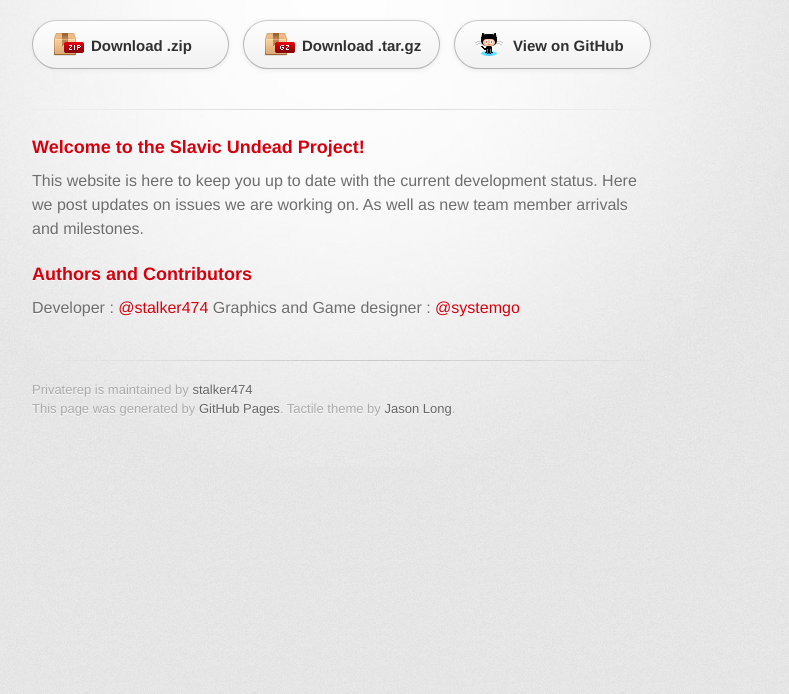
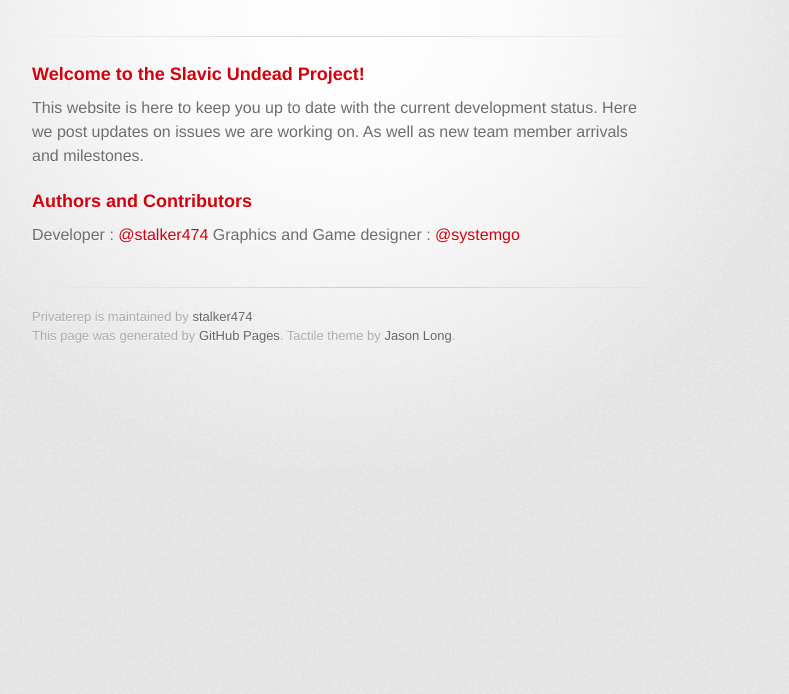
Before and after one commit to stalker474/privateRep, a plain HTML site: page index.html in a window 1280 px wide. Shown: the part 106-800 px from the top of the page, without its empty margins (298-1087 px from the left). Drawn offline with Linux system fonts and the light colour scheme; a web font is replaced by a local one.

Commit message:
Removed download links

```diff
--- a/index.html
+++ b/index.html
@@ -21,13 +21,6 @@
           <h1>Privaterep</h1>
           <h2></h2>
         </header>
-
-        <section id="downloads" class="clearfix">
-          <a href="https://github.com/stalker474/privateRep/zipball/master" id="download-zip" class="button"><span>Download .zip</span></a>
-          <a href="https://github.com/stalker474/privateRep/tarball/master" id="download-tar-gz" class="button"><span>Download .tar.gz</span></a>
-          <a href="https://github.com/stalker474/privateRep" id="view-on-github" class="button"><span>View on GitHub</span></a>
-        </section>
-
         <hr>
 
         <section id="main_content">
```
